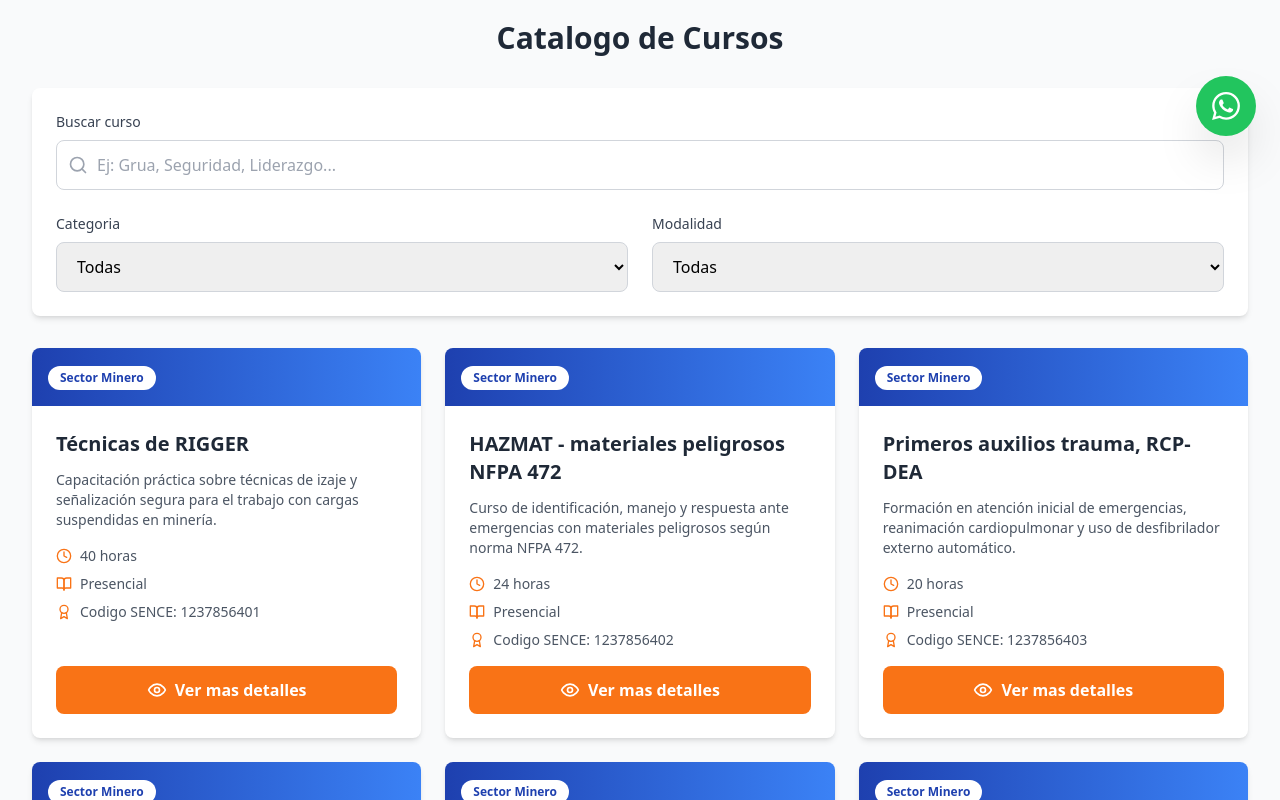
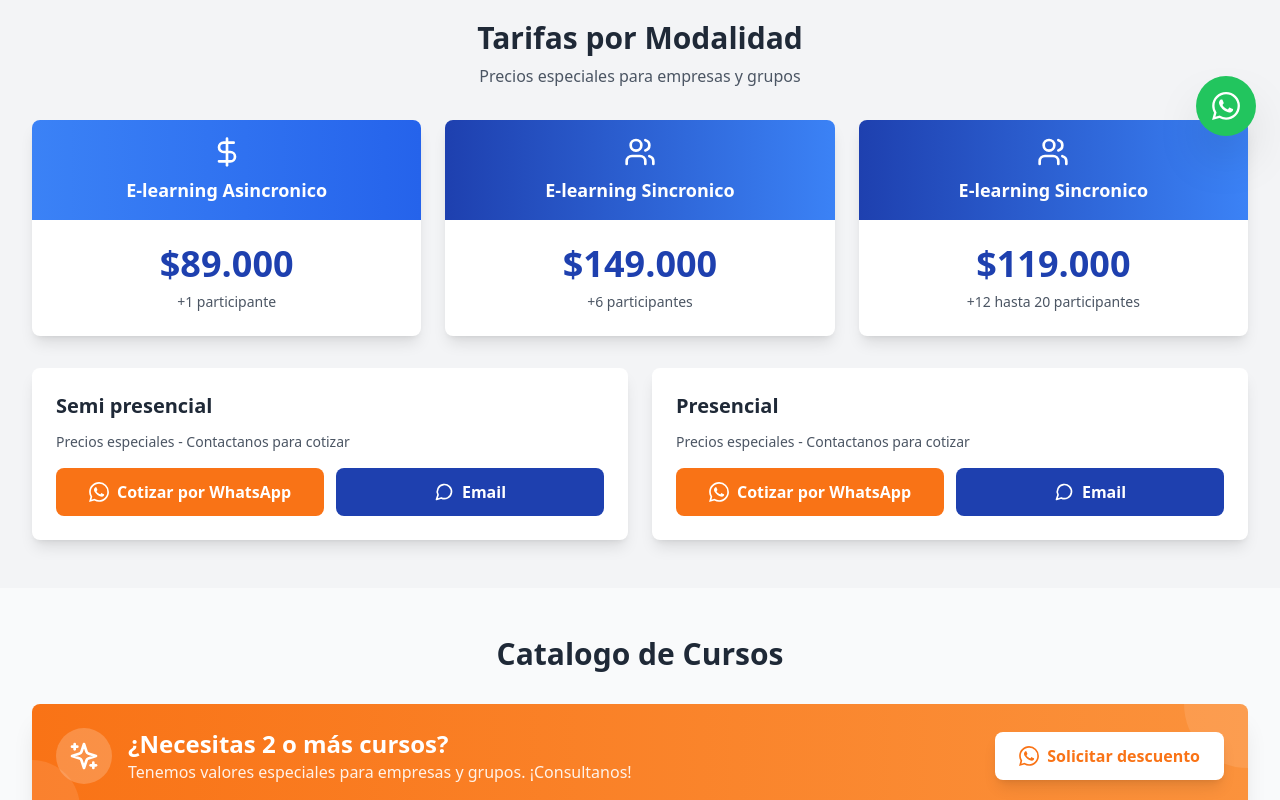
Before and after one commit to bmatteodev/otec_pacifico_sur_catalogo, a React (Vite) app: page / in a window 1280 px wide. Shown: the part 640-1440 px from the top of the page. Built offline with nearby package versions, Linux system fonts and the light colour scheme.

Commit message:
Agregar modo oscuro, precios y banner de descuentos

```diff
--- a/src/App.jsx
+++ b/src/App.jsx
@@ -2,6 +2,8 @@ import { useState, useMemo } from 'react';
 import { useTheme } from './hooks/useTheme';
 import Header from './components/Header';
 import Hero from './components/Hero';
+import PricingSection from './components/PricingSection';
+import DiscountBanner from './components/DiscountBanner';
 import Filters from './components/Filters';
 import CourseGrid from './components/CourseGrid';
 import CourseModal from './components/CourseModal';
@@ -48,11 +50,14 @@ function App() {
     <div className="min-h-screen bg-gray-50 dark:bg-gray-900 flex flex-col transition-colors">
       <Header theme={theme} toggleTheme={toggleTheme} />
       <Hero />
+      <PricingSection />
 
       <main className="flex-grow max-w-7xl mx-auto px-4 sm:px-6 lg:px-8 py-12 w-full">
         <h2 className="text-3xl font-bold text-gray-800 dark:text-white text-center mb-8">
           Catalogo de Cursos
         </h2>
+
+        <DiscountBanner />
 
         <Filters
           searchTerm={searchTerm}
--- /dev/null
+++ b/src/components/DiscountBanner.jsx
@@ -0,0 +1,50 @@
+import { motion } from 'framer-motion';
+import { Sparkles } from 'lucide-react';
+import WhatsAppIcon from './WhatsAppIcon';
+
+function DiscountBanner() {
+  const handleWhatsApp = () => {
+    const message = 'Hola, quiero información sobre descuentos para 2 o más cursos';
+    const phoneNumber = '56975135223';
+    const url = `https://wa.me/${phoneNumber}?text=${encodeURIComponent(message)}`;
+    window.open(url, '_blank');
+  };
+
+  return (
+    <motion.div
+      initial={{ opacity: 0, y: 20 }}
+      animate={{ opacity: 1, y: 0 }}
+      transition={{ duration: 0.6 }}
+      className="bg-gradient-to-r from-secondary to-secondary-light rounded-lg shadow-xl p-6 mb-8 overflow-hidden relative"
+    >
+      <div className="absolute top-0 right-0 w-32 h-32 bg-white/10 rounded-full -mr-16 -mt-16"></div>
+      <div className="absolute bottom-0 left-0 w-24 h-24 bg-white/10 rounded-full -ml-12 -mb-12"></div>
+
+      <div className="relative z-10 flex flex-col md:flex-row items-center justify-between gap-4">
+        <div className="flex items-center space-x-4 text-white">
+          <div className="bg-white/20 p-3 rounded-full">
+            <Sparkles className="w-8 h-8" />
+          </div>
+          <div>
+            <h3 className="text-xl md:text-2xl font-bold">
+              ¿Necesitas 2 o más cursos?
+            </h3>
+            <p className="text-white/90 text-sm md:text-base">
+              Tenemos valores especiales para empresas y grupos. ¡Consultanos!
+            </p>
+          </div>
+        </div>
+
+        <button
+          onClick={handleWhatsApp}
+          className="bg-white hover:bg-gray-100 text-secondary font-semibold py-3 px-6 rounded-lg transition-colors flex items-center space-x-2 shadow-lg whitespace-nowrap"
+        >
+          <WhatsAppIcon className="w-5 h-5" />
+          <span>Solicitar descuento</span>
+        </button>
+      </div>
+    </motion.div>
+  );
+}
+
+export default DiscountBanner;
--- a/src/components/Hero.jsx
+++ b/src/components/Hero.jsx
@@ -21,7 +21,7 @@ function Hero() {
           className="text-center"
         >
           <h1 className="text-4xl md:text-5xl font-bold mb-4">
-            Capacitación de Excelencia
+            CATÁLOGO DE CURSOS
           </h1>
           <p className="text-xl md:text-2xl text-blue-100 mb-8">
             Encuentra el curso perfecto para tu desarrollo profesional
@@ -37,13 +37,13 @@ function Hero() {
         >
           <div className="text-center">
             <Award className="w-12 h-12 mx-auto mb-3 text-secondary" />
-            <h3 className="text-2xl font-bold">+500</h3>
+            <h3 className="text-2xl font-bold">+1000</h3>
             <p className="text-blue-100">Alumnos Capacitados</p>
           </div>
           <div className="text-center">
             <Users className="w-12 h-12 mx-auto mb-3 text-secondary" />
             <h3 className="text-2xl font-bold">+50</h3>
-            <p className="text-blue-100">Cursos Disponibles</p>
+            <p className="text-blue-100">Cursos Actualizados</p>
           </div>
           <div className="text-center">
             <Clock className="w-12 h-12 mx-auto mb-3 text-secondary" />
--- /dev/null
+++ b/src/components/PricingSection.jsx
@@ -0,0 +1,126 @@
+import { motion } from 'framer-motion';
+import { DollarSign, Users, MessageCircle } from 'lucide-react';
+import WhatsAppIcon from './WhatsAppIcon';
+
+function PricingSection() {
+  const handleWhatsApp = (courseType) => {
+    const message = `Hola, quiero cotizar un curso ${courseType}`;
+    const phoneNumber = '56975135223';
+    const url = `https://wa.me/${phoneNumber}?text=${encodeURIComponent(message)}`;
+    window.open(url, '_blank');
+  };
+
+  const pricingOptions = [
+    {
+      title: 'E-learning Asincronico',
+      price: '$89.000',
+      description: '+1 participante',
+      icon: DollarSign,
+      color: 'from-blue-500 to-blue-600',
+    },
+    {
+      title: 'E-learning Sincronico',
+      price: '$149.000',
+      description: '+6 participantes',
+      icon: Users,
+      color: 'from-primary to-primary-light',
+    },
+    {
+      title: 'E-learning Sincronico',
+      price: '$119.000',
+      description: '+12 hasta 20 participantes',
+      icon: Users,
+      color: 'from-primary to-primary-light',
+    },
+  ];
+
+  const customQuote = [
+    { title: 'Semi presencial', email: 'contacto@otecpacificosur.cl' },
+    { title: 'Presencial', email: 'contacto@otecpacificosur.cl' },
+  ];
+
+  return (
+    <section className="bg-gray-100 dark:bg-gray-800 py-12 transition-colors">
+      <div className="max-w-7xl mx-auto px-4 sm:px-6 lg:px-8">
+        <motion.div
+          initial={{ opacity: 0, y: 20 }}
+          animate={{ opacity: 1, y: 0 }}
+          transition={{ duration: 0.6 }}
+          className="text-center mb-8"
+        >
+          <h2 className="text-3xl font-bold text-gray-800 dark:text-white mb-2">
+            Tarifas por Modalidad
+          </h2>
+          <p className="text-gray-600 dark:text-gray-400">
+            Precios especiales para empresas y grupos
+          </p>
+        </motion.div>
+
+        <div className="grid grid-cols-1 md:grid-cols-3 gap-6 mb-8">
+          {pricingOptions.map((option, index) => {
+            const IconComponent = option.icon;
+            return (
+              <motion.div
+                key={index}
+                initial={{ opacity: 0, y: 20 }}
+                animate={{ opacity: 1, y: 0 }}
+                transition={{ duration: 0.6, delay: index * 0.1 }}
+                className="bg-white dark:bg-gray-700 rounded-lg shadow-lg overflow-hidden"
+              >
+                <div className={`bg-gradient-to-r ${option.color} p-4 text-white`}>
+                  <IconComponent className="w-8 h-8 mx-auto mb-2" />
+                  <h3 className="text-lg font-bold text-center">{option.title}</h3>
+                </div>
+                <div className="p-6 text-center">
+                  <p className="text-4xl font-bold text-primary dark:text-blue-400 mb-2">
+                    {option.price}
+                  </p>
+                  <p className="text-gray-600 dark:text-gray-400 text-sm">
+                    {option.description}
+                  </p>
+                </div>
+              </motion.div>
+            );
+          })}
+        </div>
+
+        <div className="grid grid-cols-1 md:grid-cols-2 gap-6">
+          {customQuote.map((item, index) => (
+            <motion.div
+              key={index}
+              initial={{ opacity: 0, y: 20 }}
+              animate={{ opacity: 1, y: 0 }}
+              transition={{ duration: 0.6, delay: 0.3 + index * 0.1 }}
+              className="bg-white dark:bg-gray-700 rounded-lg shadow-lg p-6"
+            >
+              <h3 className="text-xl font-bold text-gray-800 dark:text-white mb-3">
+                {item.title}
+              </h3>
+              <p className="text-gray-600 dark:text-gray-400 mb-4 text-sm">
+                Precios especiales - Contactanos para cotizar
+              </p>
+              <div className="flex flex-col sm:flex-row gap-3">
+                <button
+                  onClick={() => handleWhatsApp(item.title)}
+                  className="flex-1 bg-secondary hover:bg-secondary-light text-white font-semibold py-3 px-4 rounded-lg transition-colors flex items-center justify-center space-x-2"
+                >
+                  <WhatsAppIcon className="w-5 h-5" />
+                  <span>Cotizar por WhatsApp</span>
+                </button>
+                <a
+                  href={`mailto:${item.email}`}
+                  className="flex-1 bg-primary hover:bg-primary-light text-white font-semibold py-3 px-4 rounded-lg transition-colors flex items-center justify-center space-x-2"
+                >
+                  <MessageCircle className="w-5 h-5" />
+                  <span>Email</span>
+                </a>
+              </div>
+            </motion.div>
+          ))}
+        </div>
+      </div>
+    </section>
+  );
+}
+
+export default PricingSection;
```
Also changed, not shown: 1 other file (tests, documents, lock files or other folders).
